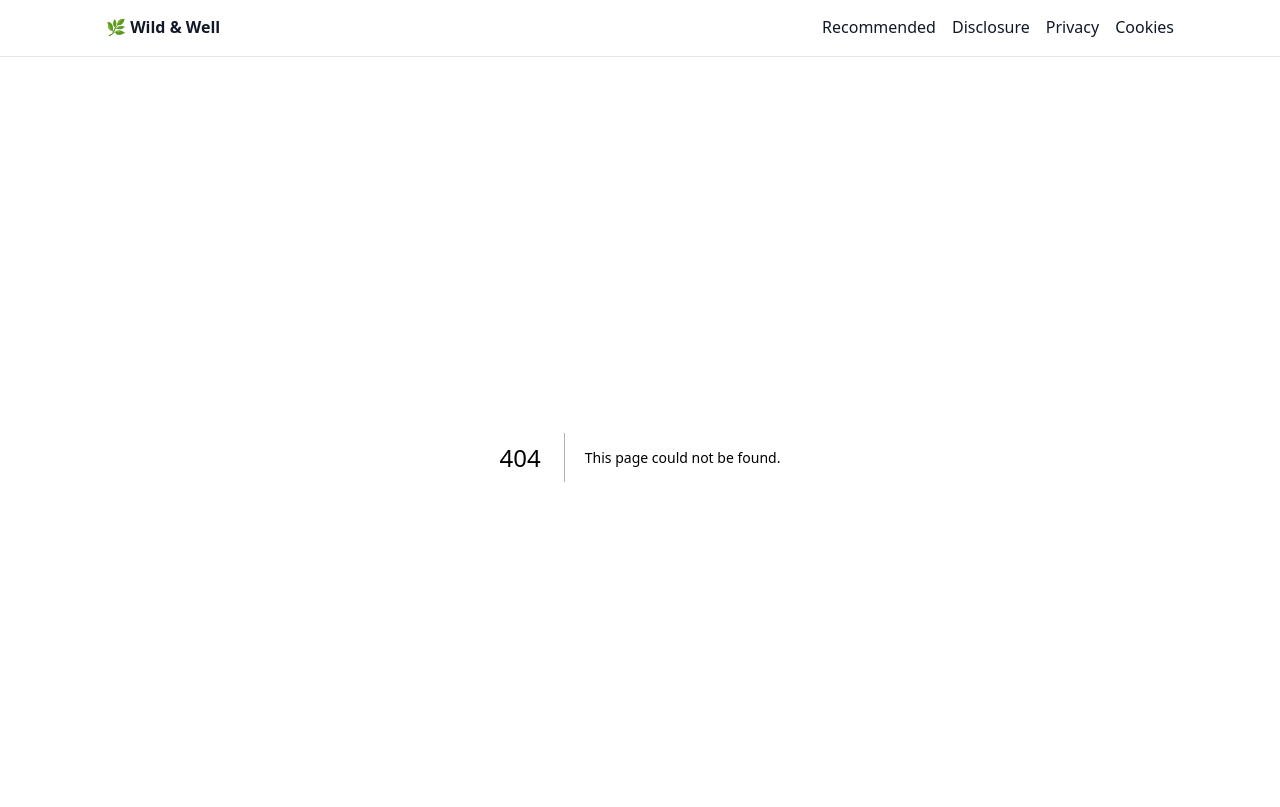
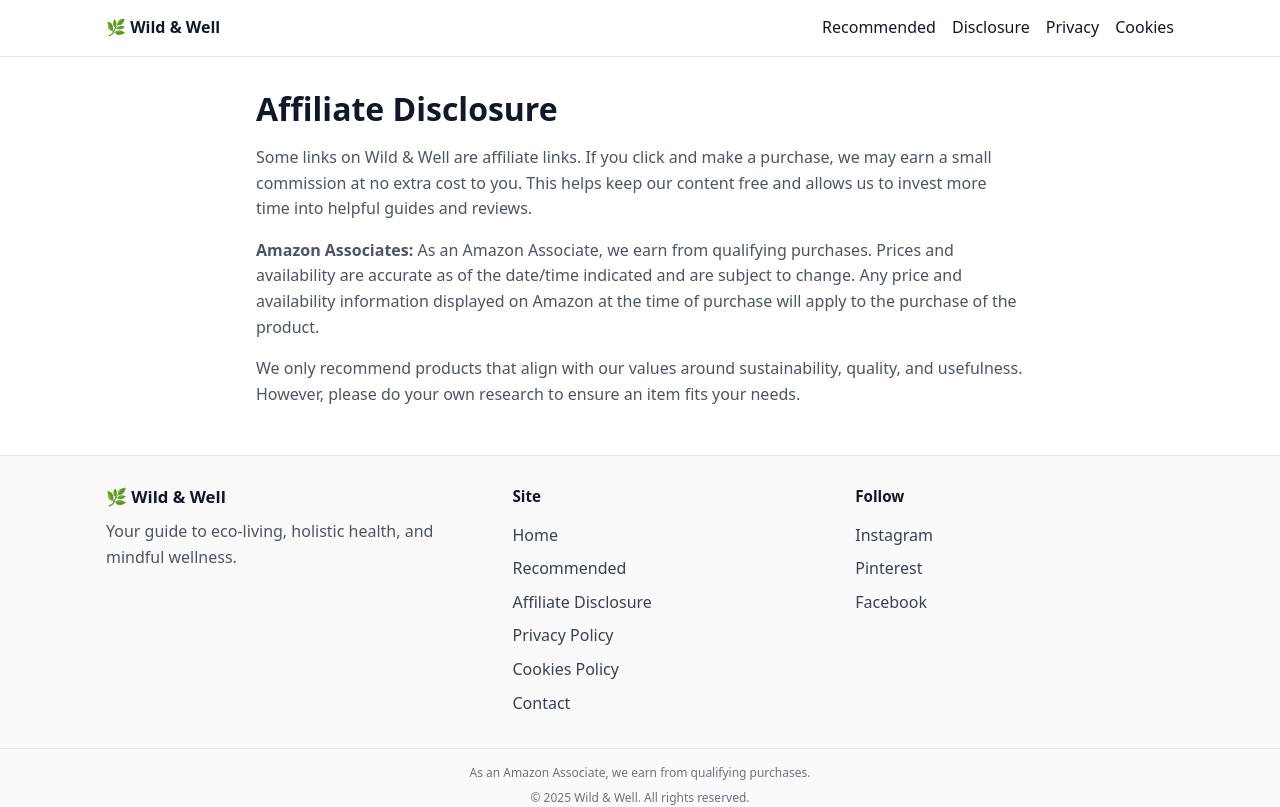
Before and after one commit to dariosandison/Eco---Holistic, a Next.js app: page /disclosure in a window 1280 px wide. Before the commit this address had no page. Shown: the top 807 px of the page. Built offline with nearby package versions, Linux system fonts and the light colour scheme.

Commit message:
Create disclosure.js

```diff
--- /dev/null
+++ b/pages/disclosure.js
@@ -0,0 +1,44 @@
+// pages/disclosure.js
+import Head from "next/head";
+
+export default function Disclosure() {
+  return (
+    <>
+      <Head>
+        <title>Affiliate Disclosure | Wild & Well</title>
+        <meta
+          name="description"
+          content="Transparency about affiliate links and how Wild & Well earns commissions at no extra cost to you."
+        />
+      </Head>
+
+      <main className="container">
+        <h1>Affiliate Disclosure</h1>
+        <p>
+          Some links on Wild & Well are affiliate links. If you click and make a
+          purchase, we may earn a small commission at no extra cost to you. This
+          helps keep our content free and allows us to invest more time into
+          helpful guides and reviews.
+        </p>
+        <p>
+          <strong>Amazon Associates:</strong> As an Amazon Associate, we earn
+          from qualifying purchases. Prices and availability are accurate as of
+          the date/time indicated and are subject to change. Any price and
+          availability information displayed on Amazon at the time of purchase
+          will apply to the purchase of the product.
+        </p>
+        <p>
+          We only recommend products that align with our values around
+          sustainability, quality, and usefulness. However, please do your own
+          research to ensure an item fits your needs.
+        </p>
+      </main>
+
+      <style jsx>{`
+        .container { max-width: 800px; margin: 2rem auto; padding: 0 16px; }
+        h1 { margin-bottom: .5rem; }
+        p { color: var(--muted); }
+      `}</style>
+    </>
+  );
+}
```
